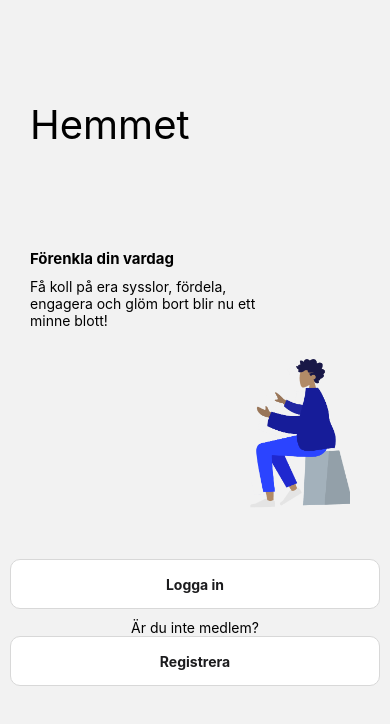
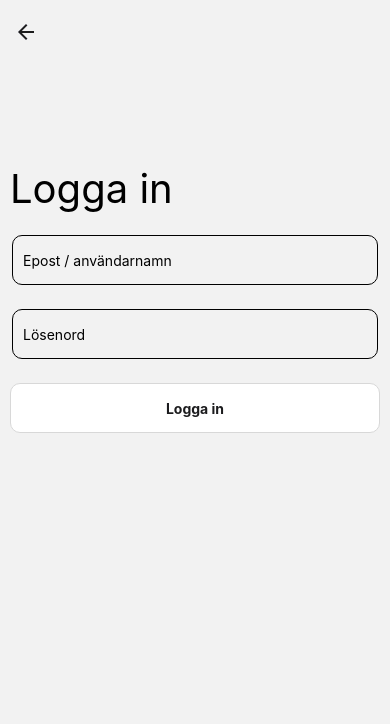
Before and after one commit to ViktorNy/TheHousehold, a React Native app: screen /Login in a window 390 px wide. Shown: the top 724 px of the page. Built offline with nearby package versions, Linux system fonts and the light colour scheme.

Commit message:
Basic login screen (with "special" header added in navigation)

```diff
--- a/navigation/RootStackNavigator.tsx
+++ b/navigation/RootStackNavigator.tsx
@@ -1,25 +1,28 @@
-import { DarkTheme, DefaultTheme, NavigationContainer } from "@react-navigation/native";
+import { DarkTheme, DefaultTheme, NavigationContainer, useTheme } from "@react-navigation/native";
 import { createNativeStackNavigator, NativeStackScreenProps } from "@react-navigation/native-stack";
 import React from "react";
 import { useColorScheme } from "react-native";
+import { Colors } from "react-native/Libraries/NewAppScreen";
 import { User } from "../data/data";
 import ChoreDetailScreen from "../screens/ChoreDetailScreen";
 import DistributeChoreScreen from "../screens/DistributeChoreScreen";
 import HouseholdChoresScreen from "../screens/HouseholdChoresScreen";
 import HouseholdScreen from "../screens/HouseholdScreen";
+import LoginScreen from "../screens/LoginScreen";
 import MemberDetailScreen from "../screens/MemberDetailScreen";
 import MemberScreen from "../screens/MemberScreen";
 import StartScreen from "../screens/StartScreen";
 
 type RootStackParamList = {
   // undefined behöver antagligen ändras :)
-  Start: undefined;
+  Start: undefined; // Tar inte in några parametrerar
+  Login: undefined; // Tar inte in några parametrerar
   Household: { user: User, householdId?: string };
   DistributeChore: undefined;
   ChoreDetail: { choreId: string, householdId: string };
   Member: { householdId: string };
   HouseholdChores: { householdId: string };
-  MemeberDetailScreen: { memberId: string};
+  MemeberDetailScreen: { memberId: string };
 };
 
 export type RootStackScreenProps<Screen extends keyof RootStackParamList> = NativeStackScreenProps<RootStackParamList, Screen>;
@@ -28,6 +31,7 @@ const Stack = createNativeStackNavigator<RootStackParamList>();
 
 function RootStackNavigator() {
   const colorScheme = useColorScheme();
+  const { colors } = useTheme();
 
   const DefaultCustomTheme = {
     ...DefaultTheme,
@@ -48,13 +52,43 @@ function RootStackNavigator() {
   return (
     <NavigationContainer theme={colorScheme === 'dark' ? DarkCutomTheme : DefaultCustomTheme}>
       <Stack.Navigator>
-        <Stack.Screen name="Start" options={{headerShown: false}} component={StartScreen} />
-        <Stack.Screen name="Household" component={HouseholdScreen} />
-        <Stack.Screen name="DistributeChore" component={DistributeChoreScreen} />
-        <Stack.Screen name="ChoreDetail" component={ChoreDetailScreen} />
-        <Stack.Screen name="Member" component={MemberScreen} />
-        <Stack.Screen name="HouseholdChores" component={HouseholdChoresScreen} />
-        <Stack.Screen name="MemeberDetailScreen" component={MemberDetailScreen} />
+        <Stack.Screen
+          name="Start"
+          options={{ headerShown: false }}
+          component={StartScreen}
+        />
+        <Stack.Screen
+          name="Login"
+          component={LoginScreen}
+          options={{
+            title: '',
+            headerStyle: { backgroundColor: colors.background }, headerShadowVisible: false
+          }}
+        />
+        <Stack.Screen
+          name="Household"
+          component={HouseholdScreen}
+        />
+        <Stack.Screen
+          name="DistributeChore"
+          component={DistributeChoreScreen}
+        />
+        <Stack.Screen
+          name="ChoreDetail"
+          component={ChoreDetailScreen}
+        />
+        <Stack.Screen
+          name="Member"
+          component={MemberScreen}
+        />
+        <Stack.Screen
+          name="HouseholdChores"
+          component={HouseholdChoresScreen}
+        />
+        <Stack.Screen
+          name="MemeberDetailScreen"
+          component={MemberDetailScreen}
+        />
       </Stack.Navigator>
     </NavigationContainer>
   );
--- /dev/null
+++ b/screens/LoginScreen.tsx
@@ -0,0 +1,54 @@
+import { useTheme } from "@react-navigation/native";
+import React, { useState } from "react";
+import { Button, StyleSheet, Text, View, Image, TextInput } from "react-native";
+import { SafeAreaView } from "react-native-safe-area-context";
+import { CustomNavigateButton } from "../component/CustomNavigateButton";
+import { RootStackScreenProps } from "../navigation/RootStackNavigator";
+
+export default function LoginScreen({ navigation }: RootStackScreenProps<"Login">) {
+    const { colors } = useTheme();
+    const [userText, onUserTextChange] = useState('');
+    const [userPassword, onUserPasswordChange] = useState('');
+
+    return (
+        <SafeAreaView style={[{ backgroundColor: colors.background }]}>
+            <Text style={styles.loginText}>Logga in</Text>
+            <TextInput
+                onChangeText={onUserTextChange}
+                style={styles.input}
+                value={userText}
+                placeholder='Epost / användarnamn'
+            />
+            <TextInput
+                style={styles.input}
+                value={userPassword}
+                onChangeText={onUserPasswordChange}
+                placeholder='Lösenord'
+                secureTextEntry={true}
+            />
+            <View style={styles.viewStyle}>
+                <CustomNavigateButton buttonText="Logga in" goto={() => { }} />
+            </View>
+        </SafeAreaView>
+    );
+}
+
+const styles = StyleSheet.create({
+    loginText: {
+        marginTop: 100,
+        fontSize: 40,
+        marginLeft: 10,
+        marginBottom: 10
+    },
+    viewStyle: {
+        marginTop: 12,
+        margin: 10
+    },
+    input: {
+        height: 50,
+        margin: 12,
+        borderWidth: 1,
+        padding: 10,
+        borderRadius: 10
+    },
+});
--- a/screens/StartScreen.tsx
+++ b/screens/StartScreen.tsx
@@ -4,7 +4,6 @@ import { Button, StyleSheet, Text, View, Image } from "react-native";
 import { SafeAreaView } from "react-native-safe-area-context";
 import { CustomNavigateButton } from "../component/CustomNavigateButton";
 import { RootStackScreenProps } from "../navigation/RootStackNavigator";
-// import ladyTrashcan from '../assets'
 
 export default function StartScreen({ navigation }: RootStackScreenProps<"Start">) {
     const { colors } = useTheme();
@@ -14,14 +13,12 @@ export default function StartScreen({ navigation }: RootStackScreenProps<"Start"
 
             <Text style={styles.simplifyText}>Förenkla din vardag</Text>
             <Text style={styles.pitchText}>
-                Få koll på era sysslor, fördela, engagera och glöm bort blir nu ett minne blott!
+                Få koll på era sysslor, fördela och engagera. Att glömma bort blir nu ett minne blott!
             </Text>
             <Image style={styles.imageStyle}  source={require('../assets/ladyontrashcan.png')}/>
             <View style={styles.viewStyle}>
-                <CustomNavigateButton buttonText="Logga in" goto={() => {}} />
-
+                <CustomNavigateButton buttonText="Logga in" goto={() => navigation.navigate("Login")} />
                 <Text style={styles.notMemberText}>Är du inte medlem?</Text>
-
                 <CustomNavigateButton buttonText="Registrera" goto={() => {}} />
             </View>
         </SafeAreaView>
```
